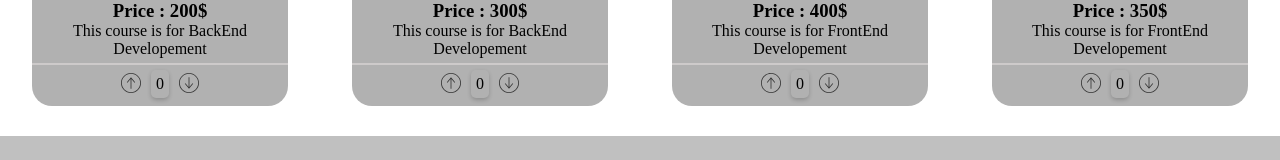
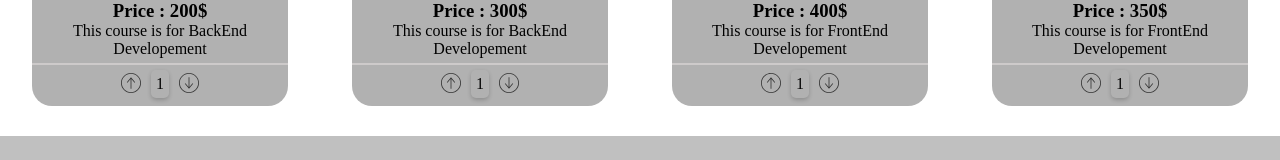
Before and after one commit to EhsanTheCoder98/Training-with-components-in-React-JS, a React (Create React App) app: page / in a window 1280 px wide. Shown: the part 988-1148 px from the top of the page. Built offline with nearby package versions, Linux system fonts and the light colour scheme.

Commit message:
Dynamic price

```diff
--- a/src/components/Card.js
+++ b/src/components/Card.js
@@ -8,7 +8,7 @@ class Card extends Component {
     constructor(){
         super();
         this.state = {
-            count: 0 ,
+            count: 1 ,
         }
     }
     upClick = () => {
@@ -17,7 +17,7 @@ class Card extends Component {
         }))
     }
     downClick = () => {
-       if(this.state.count>=1){
+       if(this.state.count>=2){
         this.setState((preveState)=>({
             count:preveState.count-1
         }))
@@ -28,9 +28,9 @@ class Card extends Component {
     render() {
        const {img,price,intention} = this.props;
         return (
-            <div    className={styles.container}>
+            <div  className={styles.container}>
                 <img src={img}  alt="NodeJS logo" className={styles.image}/>
-                <h3>Price : {price}</h3>
+                <h3>Price : {price*this.state.count}$</h3>
                 <p>This course is for {intention}</p>
                 <div className={styles.counter}>
                     <img src={up}   alt='up'    onClick={this.upClick}/>
--- a/src/components/Cards.js
+++ b/src/components/Cards.js
@@ -10,10 +10,10 @@ class Cards extends Component {
     render() {
         return (
             <div    className={styles.container}    id='product'>
-                <Card img={NodeJS}  price={"200$"}  intention="BackEnd Developement" />
-                <Card img={Express} price={"300$"}  intention="BackEnd Developement" />
-                <Card img={Next}    price={"400$"}  intention="FrontEnd Developement"/>
-                <Card img={ReactJs} price={"350$"}  intention="FrontEnd Developement"/>
+                <Card img={NodeJS}  price={200}  intention="BackEnd Developement" />
+                <Card img={Express} price={300}  intention="BackEnd Developement" />
+                <Card img={Next}    price={400}  intention="FrontEnd Developement"/>
+                <Card img={ReactJs} price={350}  intention="FrontEnd Developement"/>
             </div>
         );
     }
```
